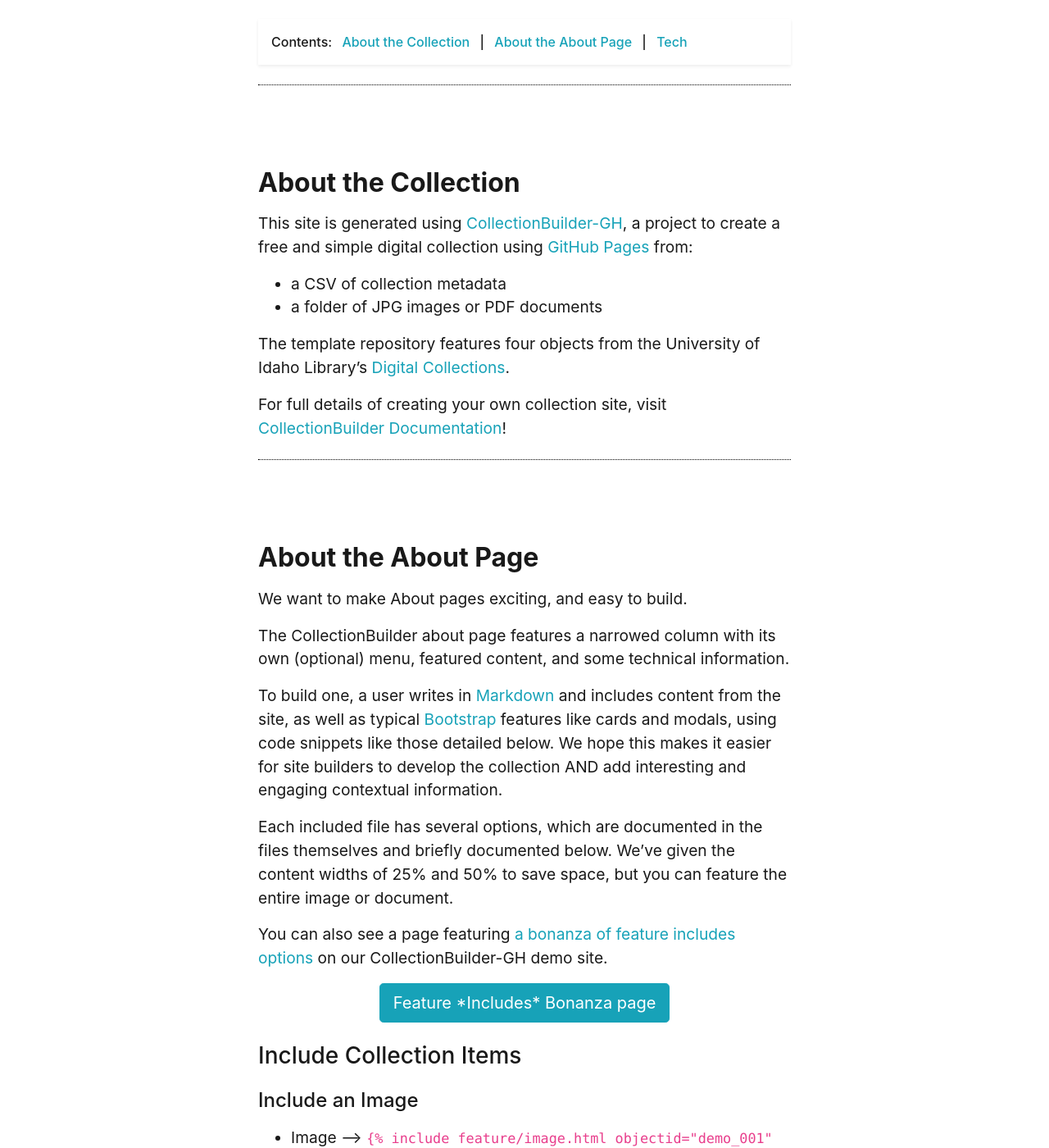
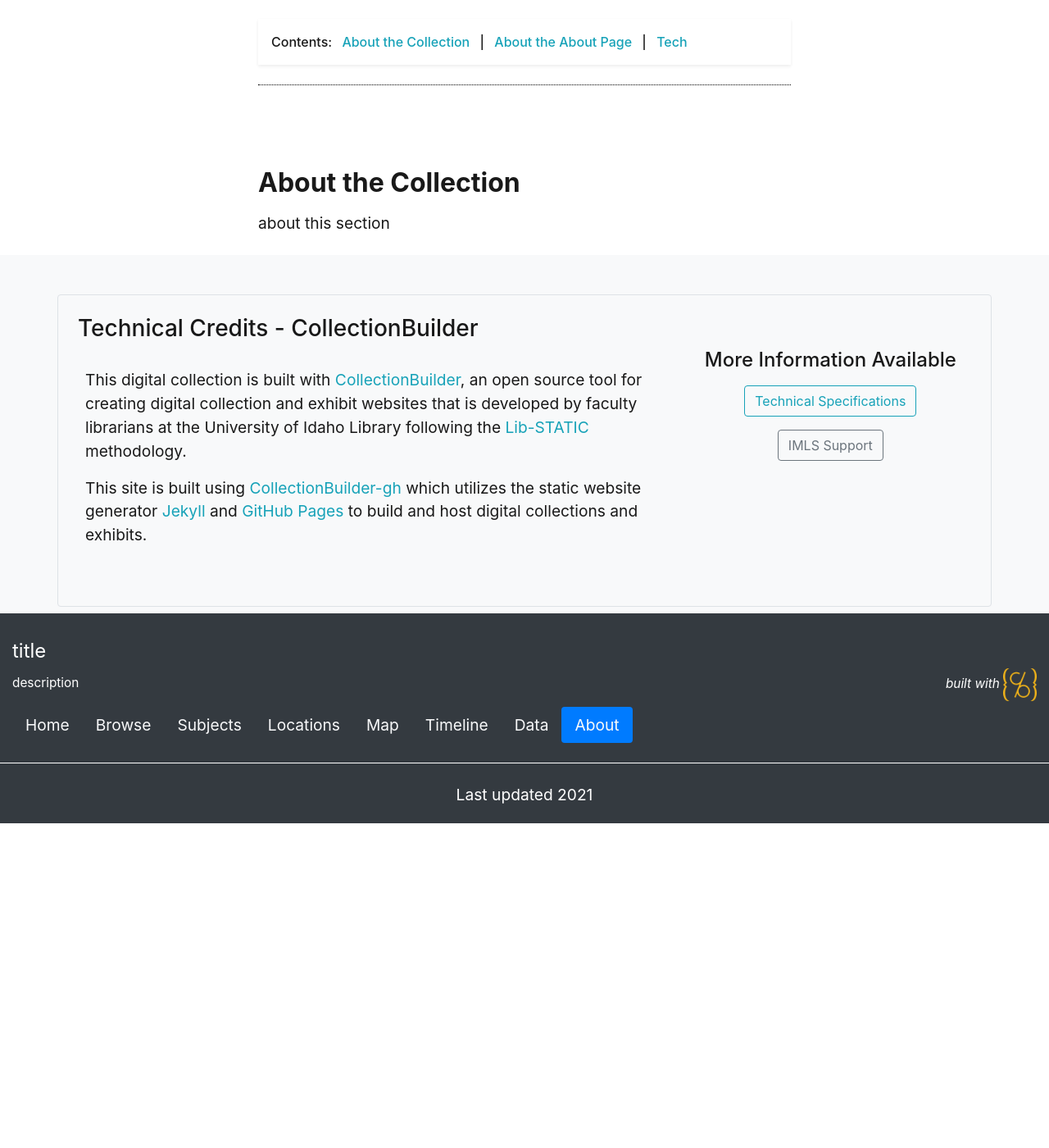
Before and after one commit to Connorhea/Niagararegionadvertisements, a Jekyll site: the page built from pages/about.md, in a window 1280 px wide and 1400 px high, scrolled down 469 px. Shown: the whole window at 82% size. Built offline with Jekyll 4.4.1, drawn with Linux system fonts in a browser that asks for light colours; after the commit the page ends 1473 px from its top, so only the background shows below that; some of the changed text lies outside the part shown.

Commit message:
Update about.md

```diff
--- a/pages/about.md
+++ b/pages/about.md
@@ -14,14 +14,4 @@
 
 ## About the Collection
 
-This site is generated using [CollectionBuilder-GH](https://collectionbuilding.github.io/gh/), a project to create a free and simple digital collection using [GitHub Pages](https://pages.github.com/) from:
-
-- a CSV of collection metadata
-- a folder of JPG images or PDF documents
-
-The template repository features four objects from the University of Idaho Library's [Digital Collections](https://www.lib.uidaho.edu/digital).
-
-For full details of creating your own collection site, visit [CollectionBuilder Documentation](https://collectionbuilder.github.io/cb-docs/)!
-
-<!-- IMPORTANT!!! DELETE this comment and the include below when you are finished editing this page for your collection. The include below introduces about page features. They will show up on your collection's about page until you delete it.  -->
-{% include cb/about_the_about.md %}
+about this section
```
